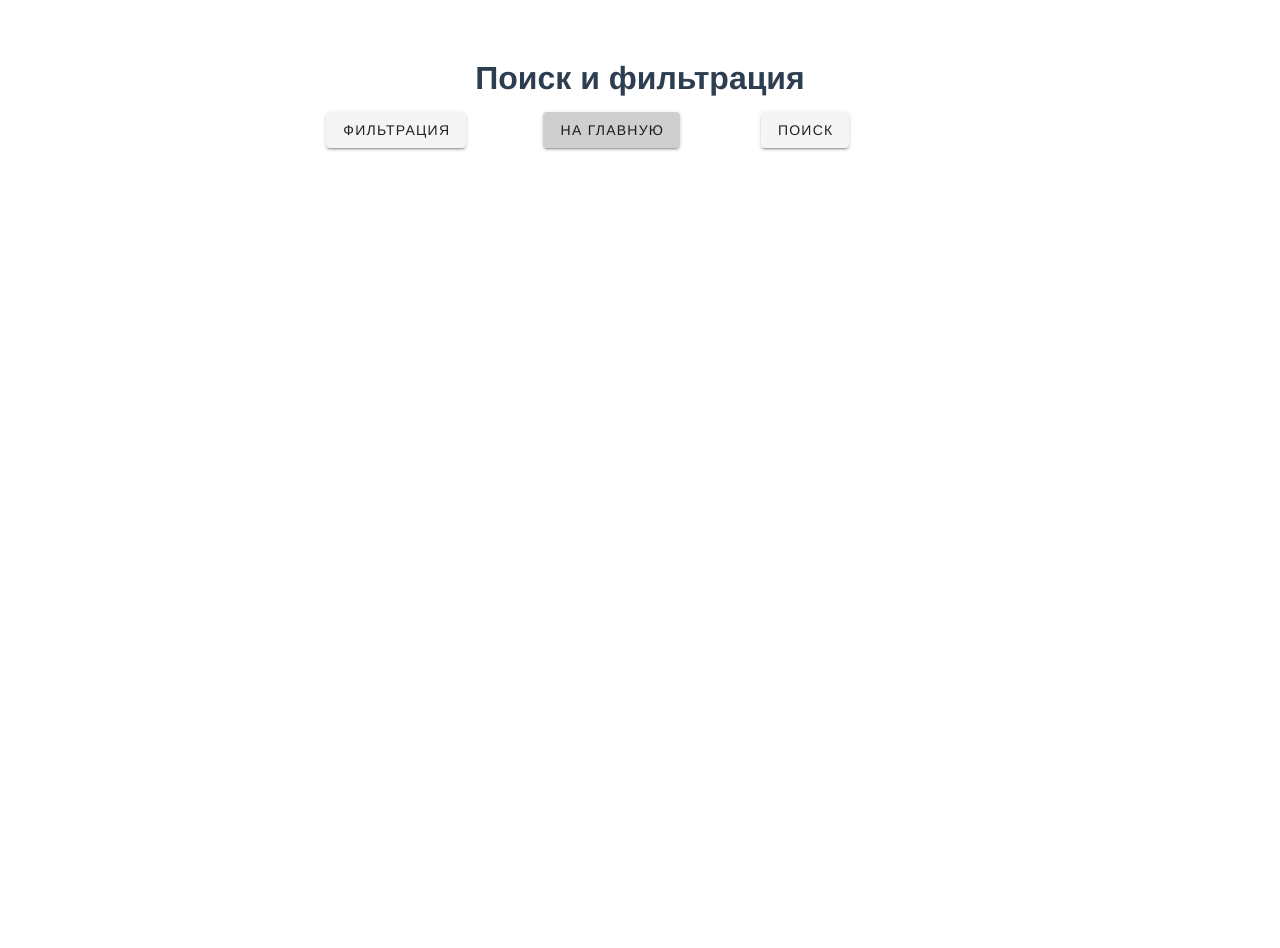
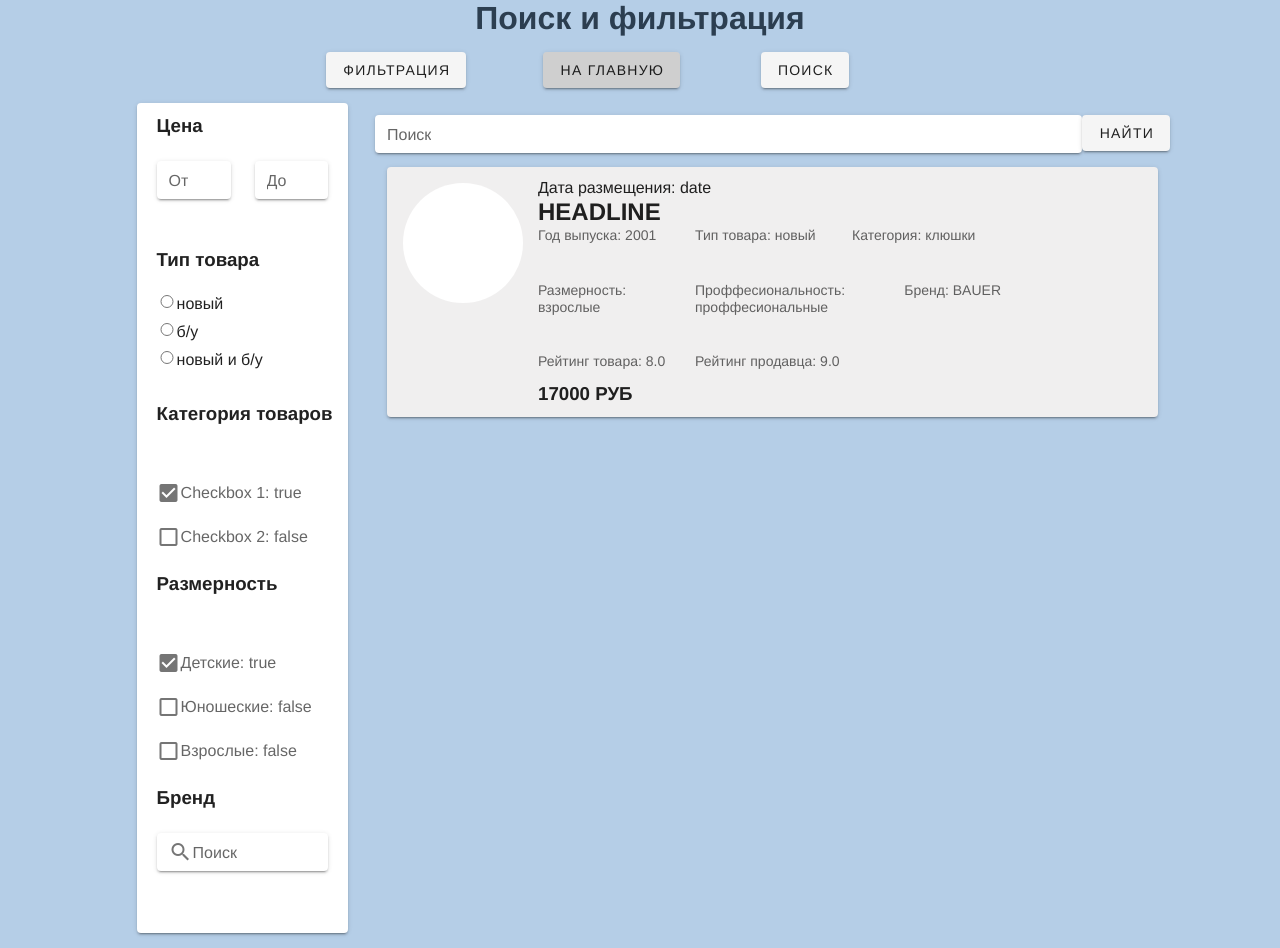
Before and after one commit to katyagibova/search-on-vue, a Vue app: page /mainpage in a window 1280 px wide. Before the commit the page ends 800 px from the top, so only its background shows below. Built offline with nearby package versions, Linux system fonts and the light colour scheme.

Commit message:
add filter-form

```diff
--- a/src/App.vue
+++ b/src/App.vue
@@ -48,7 +48,7 @@ export default {
   -webkit-font-smoothing: antialiased;
   -moz-osx-font-smoothing: grayscale;
   color: #2c3e50;
-  margin-top: 60px;
+  background-color: #b5cee7;
 }
 
 .on_center{
--- a/src/components/mainPage.vue
+++ b/src/components/mainPage.vue
@@ -1,7 +1,217 @@
 <template>
-    <div>
+    <v-container fluid class="all_container">
+        <v-row>
+            <v-col cols="3">
+                <v-card
+                elevation="0"
+                tile
+                style="margin: 15px">
+                    <v-row>
+                    <v-spacer></v-spacer>
+                    <v-col cols="11">
+                        <h3>Цена</h3>
+                    </v-col>
+                    </v-row>
+                    <v-row>
+                    <v-spacer></v-spacer>
+                    <v-col
+                    cols="12"
+                    sm="5"
+                    >
+                        <v-text-field
+                        label="От"
+                        placeholder="От"
+                        dense
+                        solo
+                        ></v-text-field>
+                    </v-col>
+                    <v-col
+                    cols="12"
+                    sm="5"
+                    >
+                        <v-text-field
+                        label="До"
+                        placeholder="До"
+                        dense
+                        solo
+                        ></v-text-field>
+                    </v-col>
+                    <v-spacer></v-spacer>
+                    </v-row>
+                    <v-row>
+                    <v-spacer></v-spacer>
+                    <v-col cols="11">
+                        <h3>Тип товара</h3>
+                    </v-col>
+                    </v-row>
+                    <v-row>
+                    <v-spacer></v-spacer>
+                    <v-col cols="11">
+                        <label
+                        class="in_colomn">
+                            <input
+                            type="radio"
+                            :value="новый"
+                            class="on_center"> новый
+                        </label>
+                        <label
+                        class="in_colomn">
+                            <input
+                            type="radio"
+                            :value="бу"
+                            class="on_center"> б/у
+                        </label>
+                        <label
+                        class="in_colomn">
+                            <input
+                            type="radio"
+                            :value="все"
+                            class="on_center"> новый и б/у
+                        </label>
+                    </v-col>
+                    </v-row>
 
-    </div>
+                    <v-row
+                    style="margin-bottom: 10px">
+                        <v-spacer></v-spacer>
+                        <v-col cols="11">
+                            <h3>Категория товаров</h3>
+                        </v-col>
+                    </v-row>
+                    <v-row>
+                        <v-spacer></v-spacer>
+                        <v-col cols="11">
+                            <v-checkbox
+                            v-model="checkbox1"
+                            :label="`Checkbox 1: ${checkbox1.toString()}`"
+                            hide-details></v-checkbox>
+                            <v-checkbox
+                            v-model="checkbox2"
+                            :label="`Checkbox 2: ${checkbox2.toString()}`"
+                            hide-details></v-checkbox>
+                        </v-col>
+                    </v-row>
+                    <v-row
+                    style="margin-bottom: 10px">
+                        <v-spacer></v-spacer>
+                        <v-col cols="11">
+                            <h3 >Размерность</h3>
+                        </v-col>
+                    </v-row>
+                    <v-row>
+                        <v-spacer></v-spacer>
+                        <v-col cols="11">
+                            <v-checkbox
+                            v-model="checkbox3"
+                            :label="`Детские: ${checkbox3.toString()}`"
+                            hide-details></v-checkbox>
+                            <v-checkbox
+                            v-model="checkbox4"
+                            :label="`Юношеские: ${checkbox4.toString()}`"
+                            hide-details></v-checkbox>
+                            <v-checkbox
+                            v-model="checkbox5"
+                            :label="`Взрослые: ${checkbox5.toString()}`"
+                            hide-details></v-checkbox>
+                        </v-col>
+                    </v-row>
+                    <v-row>
+                    <v-spacer></v-spacer>
+                    <v-col cols="11">
+                        <h3>Бренд</h3>
+                    </v-col>
+                    </v-row>
+                    <v-row>
+                    <v-spacer></v-spacer>
+                    <v-col cols="10">
+                        <v-text-field
+                        solo
+                        dense
+                        label="Поиск"
+                        prepend-inner-icon="mdi-magnify"
+                        ></v-text-field>
+                    </v-col>
+                    <v-spacer></v-spacer>
+                    </v-row>
+                    <v-row>
+                    <v-spacer></v-spacer>
+                    <v-col cols="10" >
+
+                    </v-col>
+                    <v-spacer></v-spacer>
+                    </v-row>
+                </v-card>
+            </v-col>
+            <v-col cols="9">
+                <v-row
+                style="margin-top: 15px">
+                <v-text-field
+                label="Поиск"
+                placeholder="Поиск"
+                dense
+                solo></v-text-field>
+                <v-btn>Найти</v-btn>
+                </v-row>
+                <v-card
+                elevation="1"
+                tile
+                color="rgb(240, 239, 239)"
+                style="margin-bottom: 20px"
+                >
+                <v-list-item three-line>
+                    <v-list-item-avatar
+                    tile
+                    size="120"
+                    color="#fff"
+                    style="margin-right: 15px"
+                    ></v-list-item-avatar>
+                    <v-list-item-content>
+                    <div class="overline mb-3">
+                        Дата размещения: date
+                    </div>
+                    <h2>
+                        HEADLINE
+                    </h2>
+                    <v-row>
+                        <v-col cols="3">
+                            <v-list-item-subtitle>Год выпуска: 2001</v-list-item-subtitle>
+                        </v-col>
+                        <v-col cols="3">
+                            <v-list-item-subtitle>Тип товара: новый</v-list-item-subtitle>
+                        </v-col>
+                        <v-col cols="3">
+                            <v-list-item-subtitle>Категория: клюшки</v-list-item-subtitle>
+                        </v-col>
+                        <v-spacer></v-spacer>
+                    </v-row>
+                    <v-row>
+                        <v-col cols="3">
+                            <v-list-item-subtitle>Размерность: взрослые</v-list-item-subtitle>
+                        </v-col>
+                        <v-col cols="4">
+                            <v-list-item-subtitle>Проффесиональность: проффесиональные</v-list-item-subtitle>
+                        </v-col>
+                        <v-col cols="3">
+                            <v-list-item-subtitle>Бренд: BAUER</v-list-item-subtitle>
+                        </v-col>
+                        <v-spacer></v-spacer>
+                    </v-row>
+                    <v-row>
+                        <v-col cols="3">
+                            <v-list-item-subtitle>Рейтинг товара: 8.0</v-list-item-subtitle>
+                        </v-col>
+                        <v-col cols="4">
+                            <v-list-item-subtitle>Рейтинг продавца: 9.0</v-list-item-subtitle>
+                        </v-col>
+                        <v-spacer></v-spacer>
+                    </v-row>
+                    <h3> 17000 РУБ</h3>
+                    </v-list-item-content>
+                </v-list-item>
+                </v-card>
+            </v-col>
+        </v-row>
+    </v-container>
 </template>
 
 <script>
@@ -11,6 +221,11 @@ export default {
     },
     data () {
       return {
+        checkbox1: true,
+        checkbox2: false,
+        checkbox3: true,
+        checkbox4: false,
+        checkbox5: false,
       }
     },
     methods:{
@@ -23,5 +238,19 @@ export default {
 </script>
 
 <style lang="scss" scoped>
+.all_container{
+    max-width: 1060px;
+    margin: 0 auto;
+}
+
+.on_center{
+  text-align: center;
+  margin-bottom: 15px;
+}
+
+.in_colomn{
+    display: grid;
+    grid-template-columns: 20px 100px;
+}
 
 </style>
```
